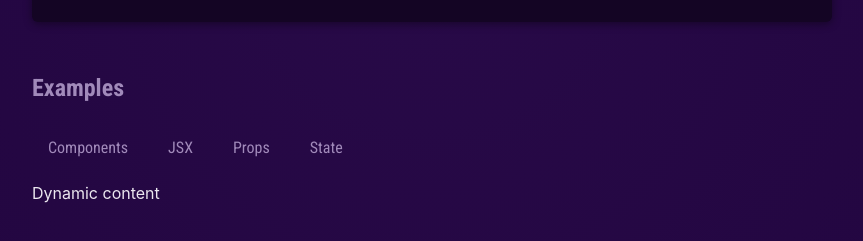
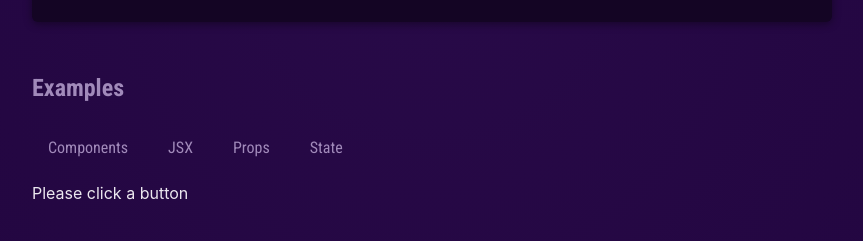
Before and after one commit to mssgatsby/01-react-udemy, a React (Create React App) app: page / in a window 1280 px wide. Shown: the part 677-918 px from the top of the page, without its empty margins (208-1071 px from the left). Built offline with nearby package versions, Linux system fonts and the light colour scheme.

Commit message:
useState function

```diff
--- a/src/App.js
+++ b/src/App.js
@@ -3,10 +3,15 @@ import { CORE_CONCEPTS } from "./data.js";
 import Header from "./components/Header/Header.jsx";
 import CoreConcepts from "./components/CoreConcepts.jsx";
 import TabButton from "./components/TabButton.jsx";
+import { useState } from "react";
 
 function App() {
+  const [selectedTopic, setSelectedTopic] = useState("Please click a button");
+
   function handleClick(selectedButton) {
+    setSelectedTopic(selectedButton);
     console.log(selectedButton);
+    console.log(selectedTopic);
   }
 
   return (
@@ -36,7 +41,7 @@ function App() {
             <TabButton onSelect={() => handleClick("props")}>Props</TabButton>
             <TabButton onSelect={() => handleClick("state")}>State</TabButton>
           </menu>
-          Dynamic content
+          {selectedTopic}
         </section>
       </main>
     </div>
```
